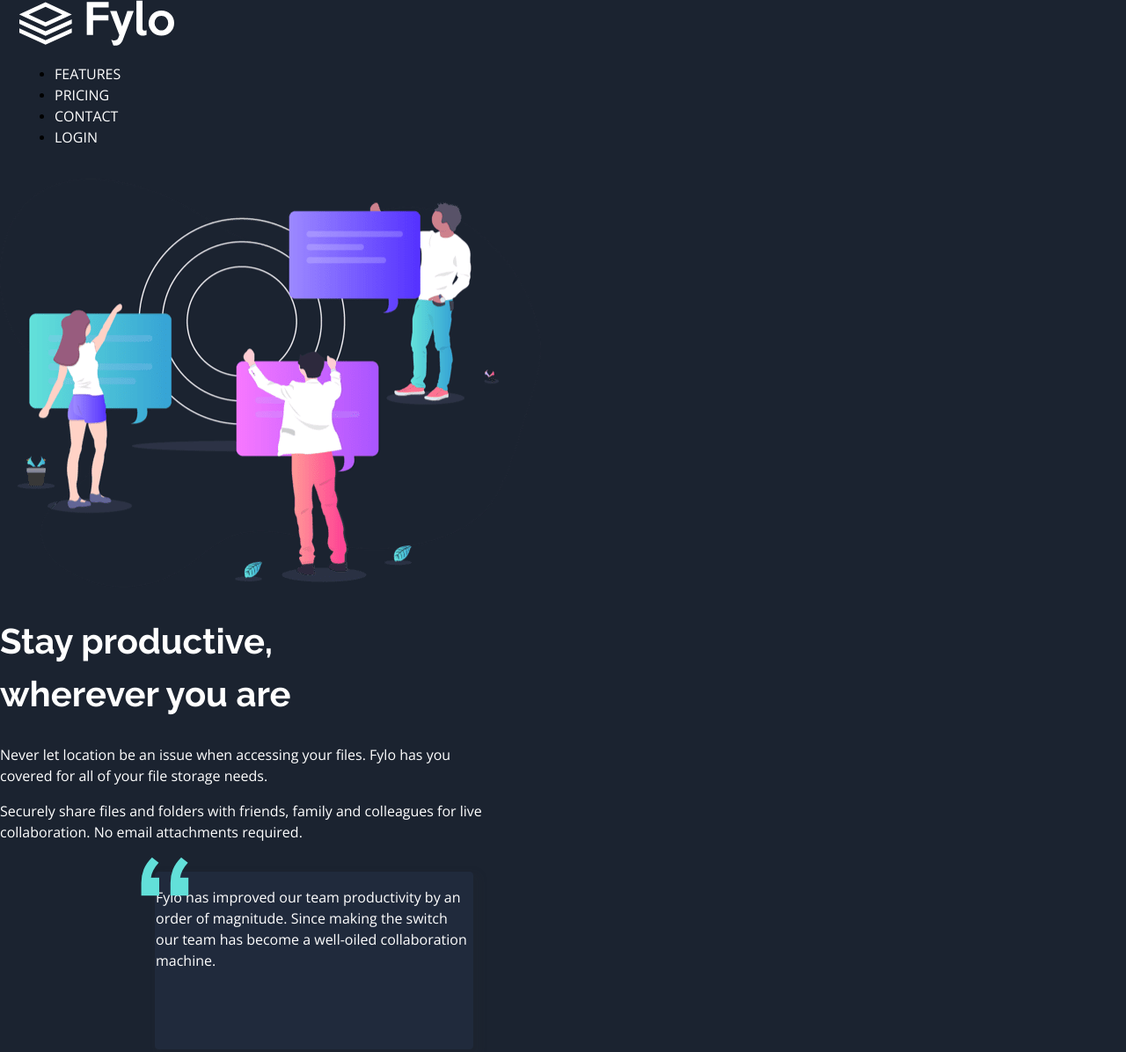
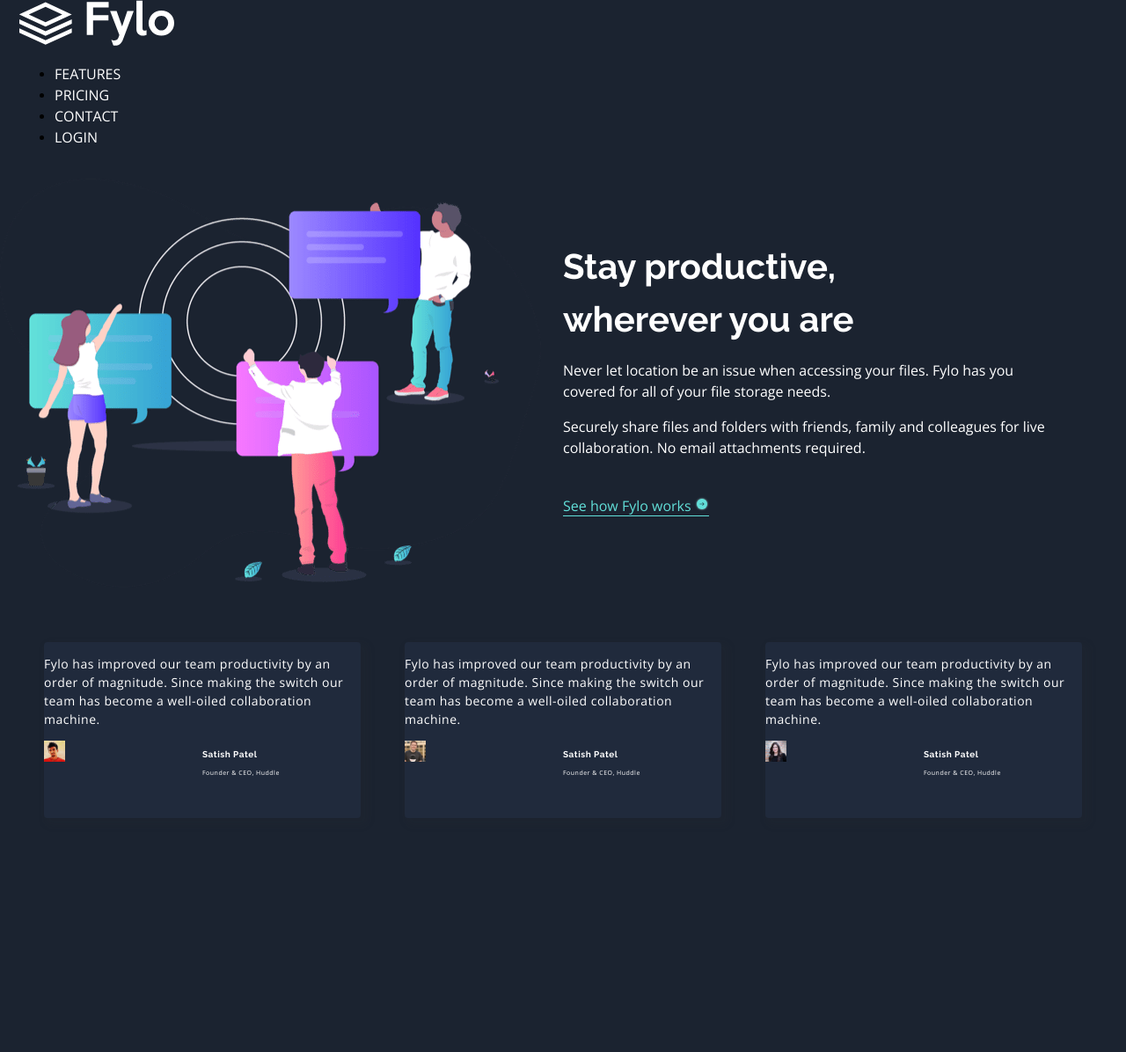
Before and after one commit to ezlyTech/fylo, a website: page solano.html in a window 1280 px wide. Shown: the top 1196 px of the page at 88% size. Drawn offline with nearby package versions, Linux system fonts and the light colour scheme.

Commit message:
structure

```diff
--- a/app/scss/ribbons/dc.scss
+++ b/app/scss/ribbons/dc.scss
@@ -28,9 +28,3 @@
     }
 
 }
-
-
-/*
-.base{
-
-}
--- a/app/scss/ribbons/solano.scss
+++ b/app/scss/ribbons/solano.scss
@@ -3,11 +3,14 @@
     .solano{
 
         .uptxt{
-
-
-
+            max-width: 100%;
+            margin: 0 auto;
+            display: grid;
+            grid-template-columns: 1fr 1fr;
+            align-items: center;
 
                 .uptxt p {
+
                     font-family: $font-secondary;
                     font-style: normal;
                     font-weight: 400;
@@ -15,29 +18,139 @@
                     line-height: 1.5rem;
 
                 }
+                .btn {
+                    font-style: normal;
+                    font-weight: 400;
+                    font-size: 1rem;
+                    line-height: 1.375rem;
+                    color: $color-green;
+                    border-bottom: 1px solid $color-green;
+                }
 
         }
 
-    .adjs{
-        margin-left: 10rem;
-        .box {
-            margin-top: -2rem;
-            margin-left: -4rem;
-            .tiles {
-                margin-left: 5rem;
-                border: 1px solid $color-darkblue;
-                border-radius: 3.93258px;
-                background-color: $color-darkblue;
-                width: 360px;
-                height: 200px;
-                left: 540px;
-                top: 2545px;
-                box-shadow: 5px 5px 8px 4px
-                rgba(56, 56, 56, 0.0991282);
+
+        //box
+.flexbox-container {
+    display: flex;
+    justify-content: center;
+    align-items: flex-start;
+}
 
 
-            }
+.flexbox-item {
+    height: 200px;
+    width: 360px;
+    left: 20px;
+    top: 59px;
+    margin: 25px;
+    background-color: $color-darkblue;
+    box-shadow: 5px 5px 8px 4px rgba(56, 56, 56, 0.0991282);
+    border-radius: 3.93258px;
+
+}
+
+.box1 {
+    min-width: 360px;
+    min-height: 200px;
+    .para {
+    font-style: normal;
+    font-weight: 400;
+    font-size: 14px;
+    line-height: 21px;
+    letter-spacing: 0.5px;
+    }
+    .admin {
+        display: grid;
+        grid-template-columns: 1fr 1fr;
+        .pics{
+            width: 24px;
+            height: 24px;
+
+        }
+        .adminrole h3{
+            font-style: normal;
+            font-weight: 700;
+            font-size: 10px;
+            line-height: 12px;
+            letter-spacing: 0.5px;
+        }
+        .adminrole p {
+            font-style: normal;
+            font-weight: 400;
+            font-size: 7px;
+            line-height: 10px;
+            letter-spacing: 0.5px;
         }
     }
+}
+.box2 {
+    min-width: 360px;
+    min-height: 200px;
+    .para {
+    font-style: normal;
+    font-weight: 400;
+    font-size: 14px;
+    line-height: 21px;
+    letter-spacing: 0.5px;
+    }
+    .admin {
+        display: grid;
+        grid-template-columns: 1fr 1fr;
+        .pics{
+            width: 24px;
+            height: 24px;
+
+        }
+        .adminrole h3{
+            font-style: normal;
+            font-weight: 700;
+            font-size: 10px;
+            line-height: 12px;
+            letter-spacing: 0.5px;
+        }
+        .adminrole p {
+            font-style: normal;
+            font-weight: 400;
+            font-size: 7px;
+            line-height: 10px;
+            letter-spacing: 0.5px;
+        }
+    }
+}
+.box3 {
+    min-width: 360px;
+    min-height: 200px;
+    .para {
+    font-style: normal;
+    font-weight: 400;
+    font-size: 14px;
+    line-height: 21px;
+    letter-spacing: 0.5px;
+    }
+    .admin {
+        display: grid;
+        grid-template-columns: 1fr 1fr;
+        .pics{
+            width: 24px;
+            height: 24px;
+
+        }
+        .adminrole h3{
+            font-style: normal;
+            font-weight: 700;
+            font-size: 10px;
+            line-height: 12px;
+            letter-spacing: 0.5px;
+        }
+        .adminrole p {
+            font-style: normal;
+            font-weight: 400;
+            font-size: 7px;
+            line-height: 10px;
+            letter-spacing: 0.5px;
+        }
+    }
+}
 
 }
--- a/solano.html
+++ b/solano.html
@@ -41,53 +41,134 @@
 
     <main>
       <section class="solano">
+        <div class="uptxt">
           <img
             class="pic"
             src="./assets/images/illustration-stay-productive.png"
             alt=""
           />
-
-        <div class="uptxt">
           <h1>
             Stay productive, <br />
             wherever you are
-          </h1>
             <p>
               Never let location be an issue when accessing your files. Fylo has
               you <br />
               covered for all of your file storage needs.
             </p>
             <p>
-            Securely share files and folders with friends, family and colleagues
-            for live <br />
+              Securely share files and folders with friends, family and
+              colleagues for live <br />
               collaboration. No email attachments required.
             </p>
+            <a href="facebook.com" class="btn"
+              >See how Fylo works
+              <svg
+                class="arw"
+                width="16"
+                height="16"
+                xmlns="http://www.w3.org/2000/svg"
+                xmlns:xlink="http://www.w3.org/1999/xlink"
+              >
+                <defs>
+                  <circle id="b" cx="6" cy="6" r="6" />
+                  <filter
+                    x="-25%"
+                    y="-25%"
+                    width="150%"
+                    height="150%"
+                    filterUnits="objectBoundingBox"
+                    id="a"
+                  >
+                    <feOffset in="SourceAlpha" result="shadowOffsetOuter1" />
+                    <feGaussianBlur
+                      stdDeviation="1"
+                      in="shadowOffsetOuter1"
+                      result="shadowBlurOuter1"
+                    />
+                    <feColorMatrix
+                      values="0 0 0 0 0.384313725 0 0 0 0 0.878431373 0 0 0 0 0.850980392 0 0 0 0.811141304 0"
+                      in="shadowBlurOuter1"
+                    />
+                  </filter>
+                </defs>
+                <g fill="none" fill-rule="evenodd">
+                  <g transform="translate(2 2)">
+                    <use fill="#000" filter="url(#a)" xlink:href="#b" />
+                    <use fill="#62E0D9" xlink:href="#b" />
+                  </g>
+                  <path
+                    d="M8.582 6l-.363.35 1.452 1.4H5.333v.5h4.338L8.22 9.65l.363.35 2.074-2z"
+                    fill="#1B2330"
+                  />
+                </g>
+              </svg>
+            </a>
+          </h1>
         </div>
+        <br>
+        <br>
+        <!-- box for spilde -->
 
-        <div class="adjs">
+        <div class="flexbox-container">
+
+
+          <!--1st-->
+          <div class="flexbox-item box1">
+            <p class="para">Fylo has improved our team productivity by an order of magnitude. Since making the switch our team has become a well-oiled collaboration machine.</p>
+              <div class="admin">
                 <img
-            src="./assets/images/bg-quotes.png"
-            loading="lazy"
-            alt=""
-            class="quote-img"
-            style="
-              opacity: 1;
-              transform: translate3d(0px, 0px, 0px) scale3d(1, 1, 1)
-                rotateX(0deg) rotateY(0deg) rotateZ(0deg) skew(0deg, 0deg);
-              transform-style: preserve-3d;
-            "
-          />
-          <div class="box">
-            <div class="tiles">
-              <div class="txt">
-                <p>
-                  Fylo has improved our team productivity by an order of
-                  magnitude. Since making the switch our team has become a
-                  well-oiled collaboration machine.
+                class="pics"
+                src="./assets/images/profile-1.jpg" alt="">
+                <div class="adminrole">
+                  <h3>Satish Patel</h3>
+                  <p class="role">
+                    Founder & CEO, Huddle
+
                   </p>
                 </div>
               </div>
           </div>
+
+
+          <!--2nd-->
+          <div class="flexbox-item box2">
+            <p class="para">Fylo has improved our team productivity by an order of magnitude. Since making the switch our team has become a well-oiled collaboration machine.</p>
+            <div class="admin">
+              <img
+              class="pics"
+              src="./assets/images/profile-2.jpg" alt="">
+              <div class="adminrole">
+                <h3>Satish Patel</h3>
+                <p class="role">
+                  Founder & CEO, Huddle
+
+                </p>
+              </div>
+            </div>
+          </div>
+
+
+            <!--3rd-->
+          <div class="flexbox-item box3">
+            <p class="para">Fylo has improved our team productivity by an order of magnitude. Since making the switch our team has become a well-oiled collaboration machine.</p>
+            <div class="admin">
+              <img
+              class="pics"
+              src="./assets/images/profile-3.jpg" alt="">
+              <div class="adminrole">
+                <h3>Satish Patel</h3>
+                <p>
+                  Founder & CEO, Huddle
+
+                </p>
+              </div>
+            </div>
+          </div>
+
+
+        </div>
+
+
         </div>
       </section>
     </main>
```
Also changed, not shown: app/scss/ribbons/dc.css (added), app/scss/style.css (added), dist/style.css, 3 other files. Lines whose indentation alone changed are shown as unchanged.
